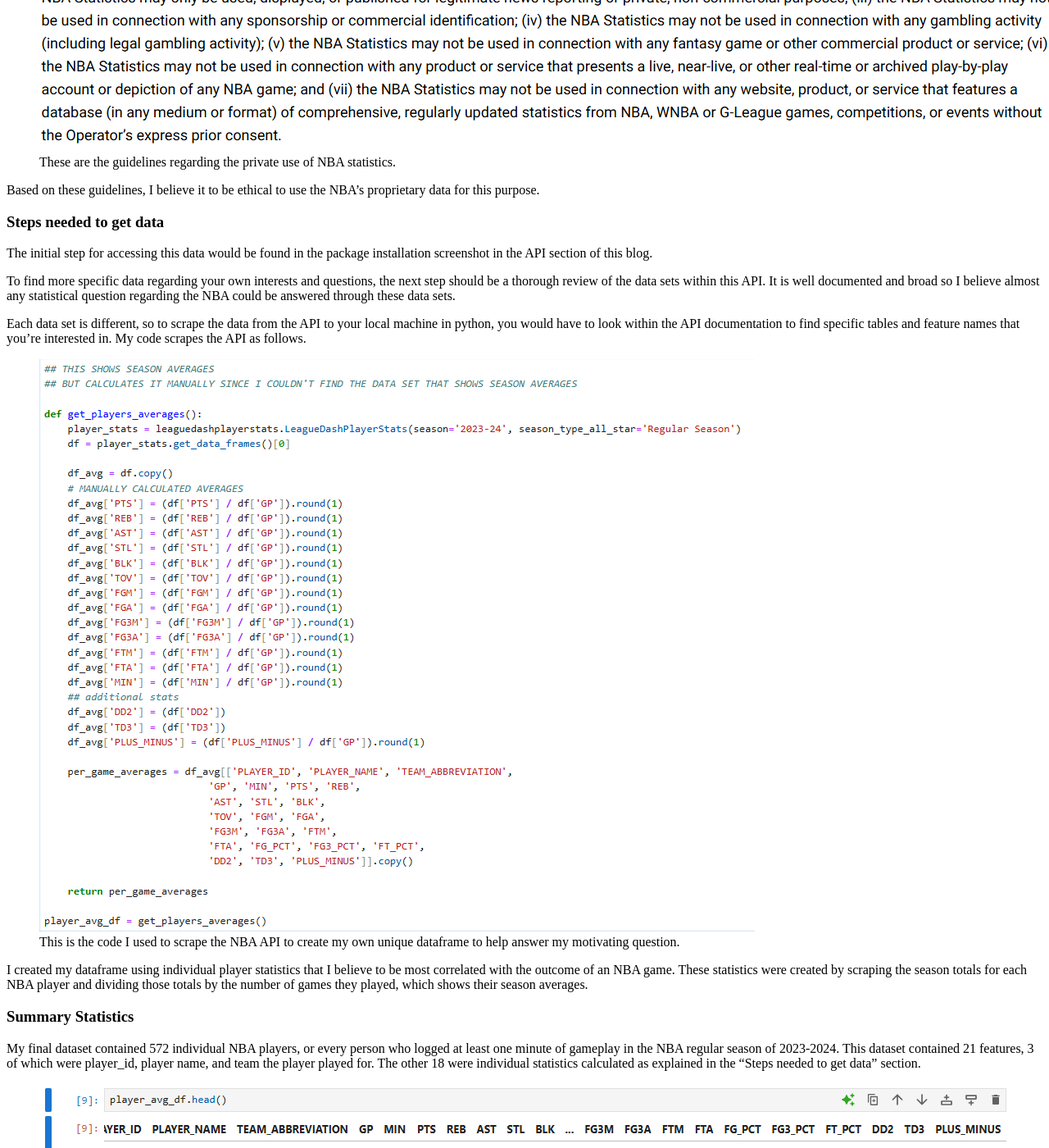
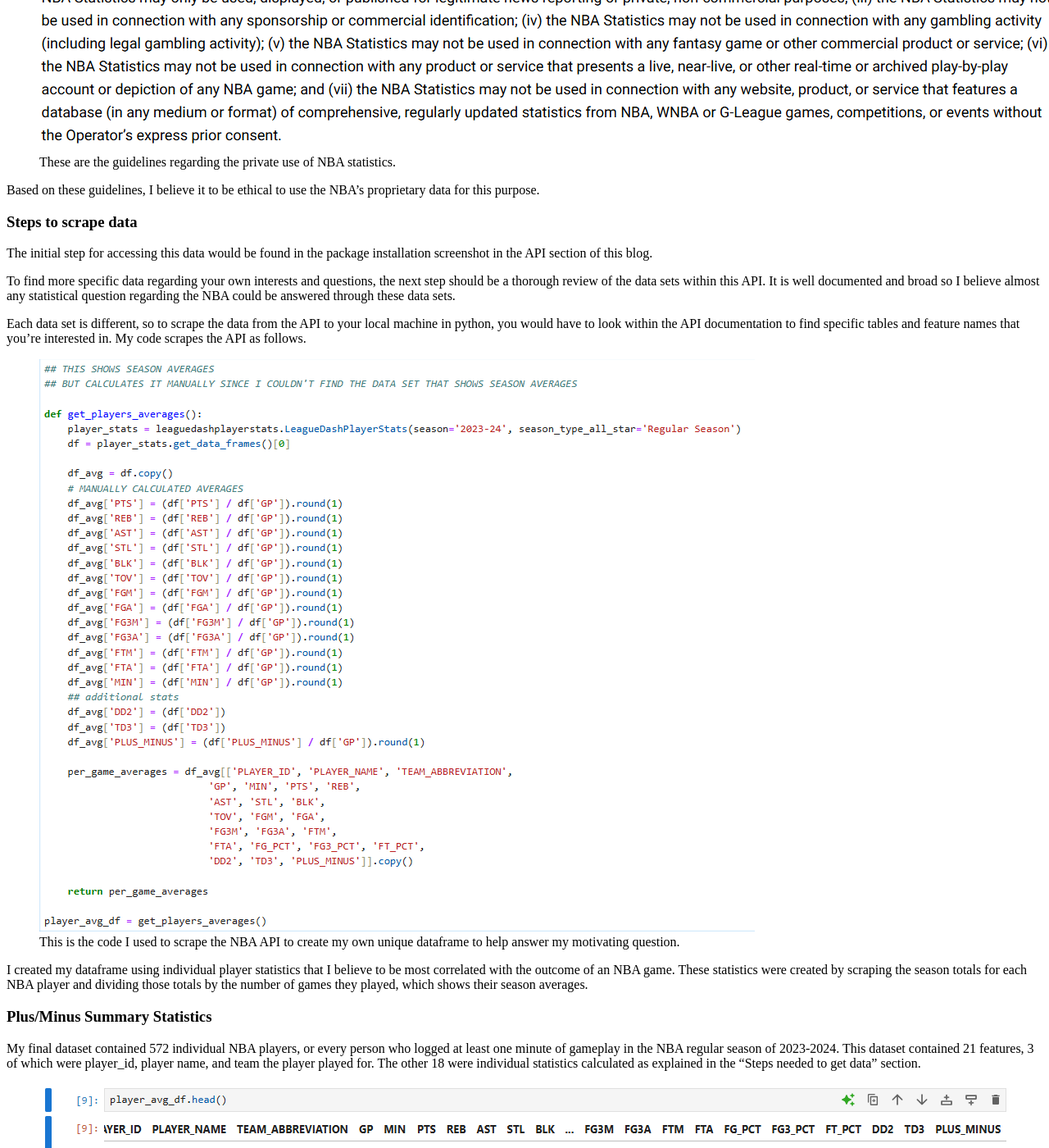
Before and after one commit to eladle21/my-blog, a Jekyll site: the page built from _posts/2024-11-13-Blog-Post-2.md, in a window 1280 px wide and 1400 px high, scrolled down 1186 px. Shown: the whole window at 82% size. Built offline with Jekyll 4.4.1, drawn with Linux system fonts in a browser that asks for light colours; nearby versions of some CDN libraries.

Commit message:
final saves for my blog post

```diff
--- a/_posts/2024-11-13-Blog-Post-2.md
+++ b/_posts/2024-11-13-Blog-Post-2.md
@@ -50,7 +50,7 @@
 Based on these guidelines, I believe it to be ethical to use the NBA's proprietary data for this purpose.
 
 
-### Steps needed to get data
+### Steps to scrape data
 
 The initial step for accessing this data would be found in the package installation screenshot in the API section of this blog.
 
@@ -65,7 +65,7 @@
 I created my dataframe using individual player statistics that I believe to be most correlated with the outcome of an NBA game.  These statistics were created by scraping the season totals for each NBA player and dividing those totals by the number of games they played, which shows their season averages.
 
 
-### Summary Statistics
+### Plus/Minus Summary Statistics
 
 My final dataset contained 572 individual NBA players, or every person who logged at least one minute of gameplay in the NBA regular season of 2023-2024.  This dataset contained 21 features, 3 of which were player_id, player name, and team the player played for.  The other 18 were individual statistics calculated as explained in the "Steps needed to get data" section.
 
```
Also changed, not shown: other parts of _posts/2024-11-13-Blog-Post-2.md (+1 -1 lines).
